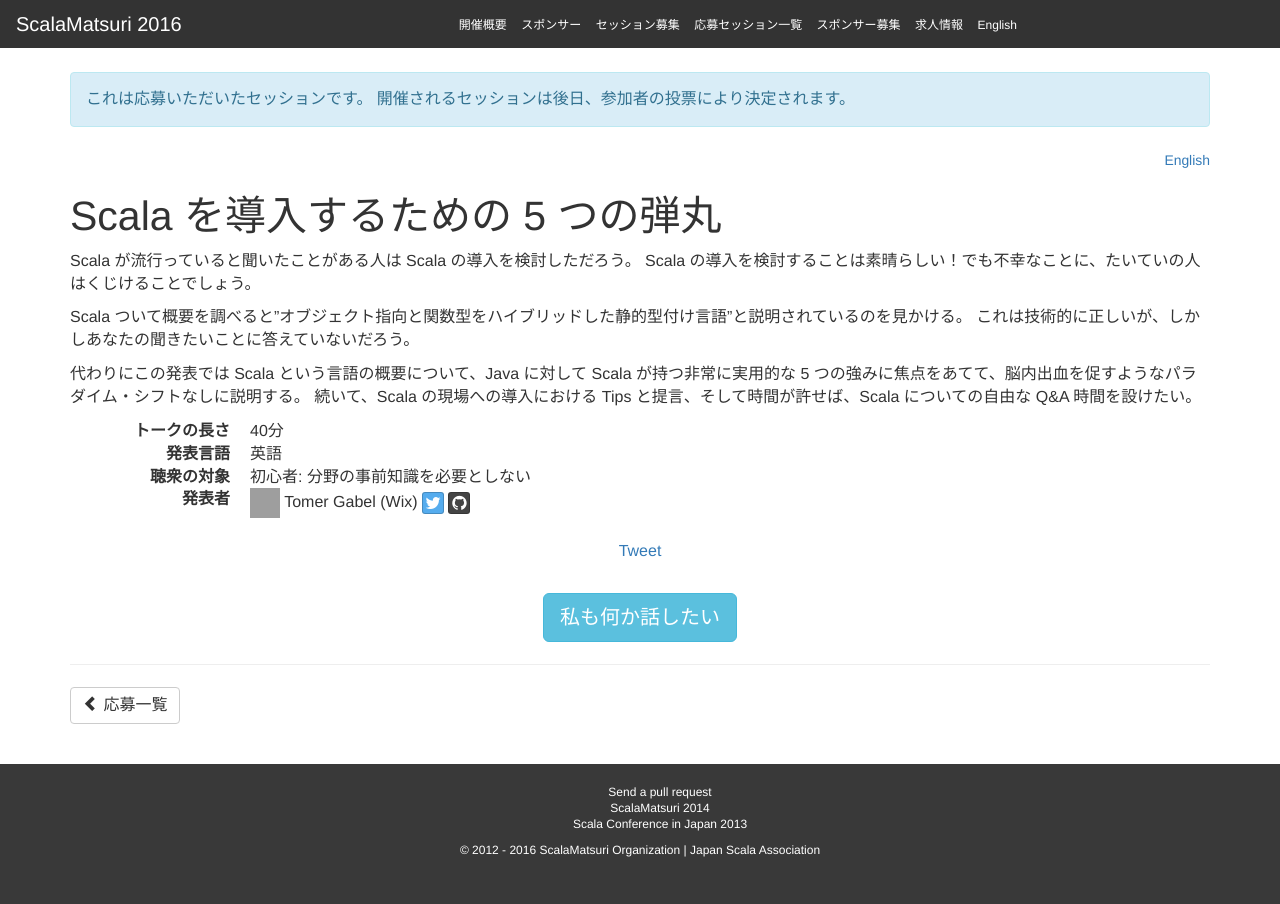
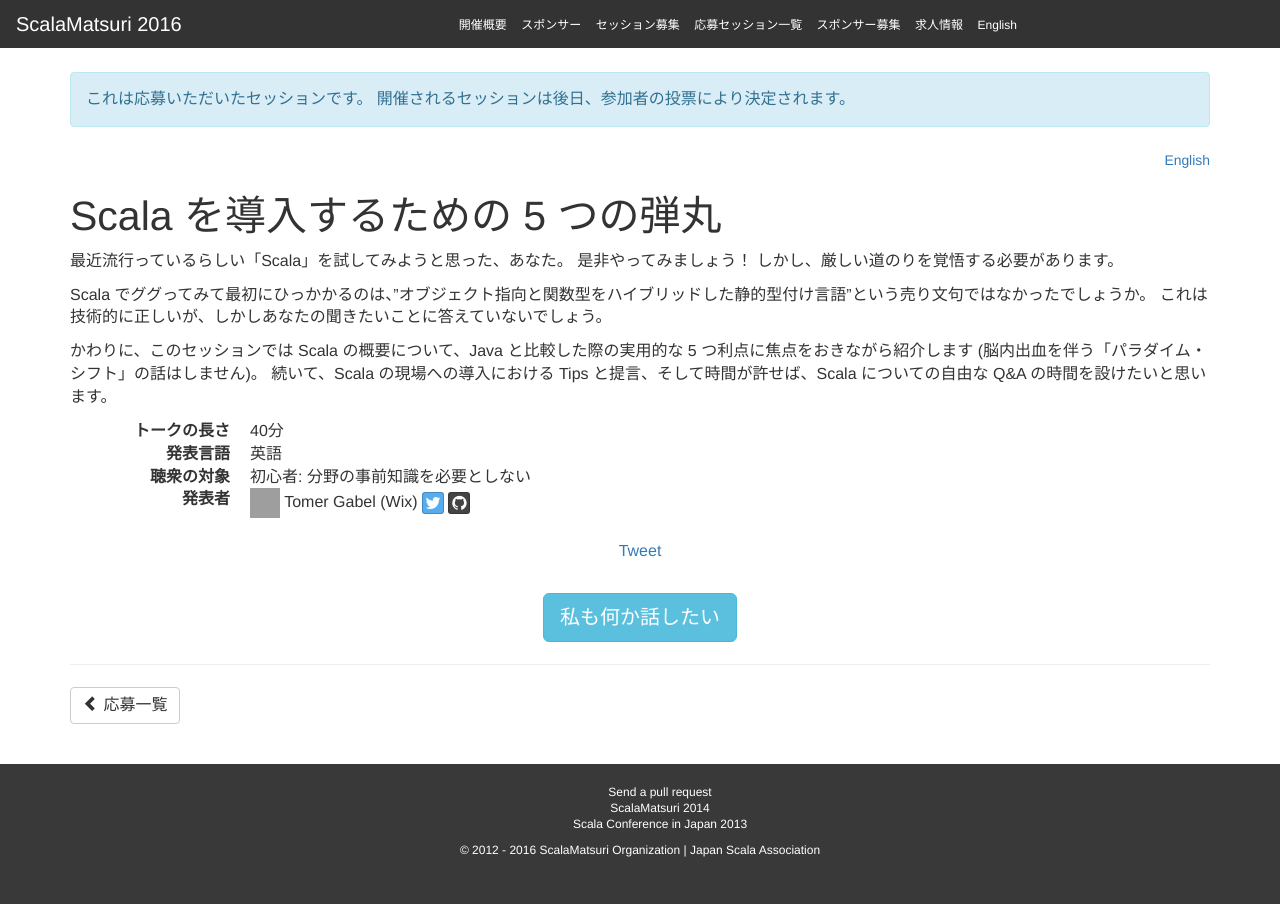
Before and after one commit to scalajp/2016.scalamatsuri.org, a Jekyll site: the page built from _candidates_ja/TomerGabel_3.html, in a window 1280 px wide. Built offline with Jekyll 4.4.1, drawn with Linux system fonts in a browser that asks for light colours; nearby versions of some CDN libraries; comment, search, counter and statistics services are not loaded; grey boxes are pictures that could not be loaded.

Commit message:
Major fixes

```diff
--- a/_candidates_ja/TomerGabel_3.html
+++ b/_candidates_ja/TomerGabel_3.html
@@ -9,14 +9,15 @@ github: holograph
 icon: https://www.dropbox.com/s/g22pu5dmovdzq99/Tomer%20G%20color.jpg?raw=1
 organization: Wix
 ---
-<p>Scala が流行っていると聞いたことがある人は Scala の導入を検討しただろう。
-Scala の導入を検討することは素晴らしい！でも不幸なことに、たいていの人はくじけることでしょう。
+<p>最近流行っているらしい「Scala」を試してみようと思った、あなた。
+是非やってみましょう！
+しかし、厳しい道のりを覚悟する必要があります。
 </p>
 <p>
-Scala ついて概要を調べると”オブジェクト指向と関数型をハイブリッドした静的型付け言語”と説明されているのを見かける。
-これは技術的に正しいが、しかしあなたの聞きたいことに答えていないだろう。
+Scala でググってみて最初にひっかかるのは、”オブジェクト指向と関数型をハイブリッドした静的型付け言語”という売り文句ではなかったでしょうか。
+これは技術的に正しいが、しかしあなたの聞きたいことに答えていないでしょう。
 </p>
 <p>
-代わりにこの発表では Scala という言語の概要について、Java に対して Scala が持つ非常に実用的な 5 つの強みに焦点をあてて、脳内出血を促すようなパラダイム・シフトなしに説明する。
-続いて、Scala の現場への導入における Tips と提言、そして時間が許せば、Scala についての自由な Q&A 時間を設けたい。
+かわりに、このセッションでは Scala の概要について、Java と比較した際の実用的な 5 つ利点に焦点をおきながら紹介します (脳内出血を伴う「パラダイム・シフト」の話はしません)。
+続いて、Scala の現場への導入における Tips と提言、そして時間が許せば、Scala についての自由な Q&A の時間を設けたいと思います。
 </p>
```
